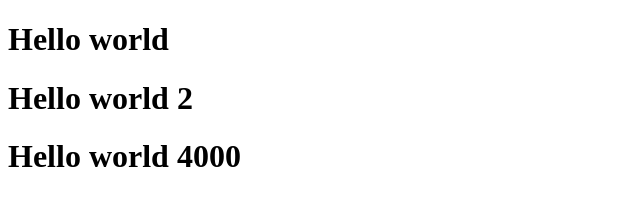
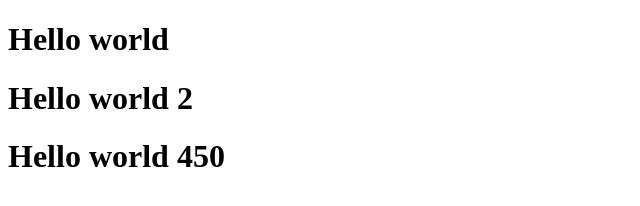
Before and after one commit to abhilashpvs28/gitpratice, a plain HTML site: page index.html in a window 1280 px wide. Shown: the full height of the page, 0-640 px from the left. Drawn offline with Linux system fonts and the light colour scheme.

Commit message:
changed to 450

```diff
--- a/index.html
+++ b/index.html
@@ -8,6 +8,6 @@
 <body>
     <h1> Hello world</h1>
     <h1> Hello world 2</h1>
-    <h1> Hello world 4000</h1>
+    <h1> Hello world 450</h1>
 </body>
 </html>
```
